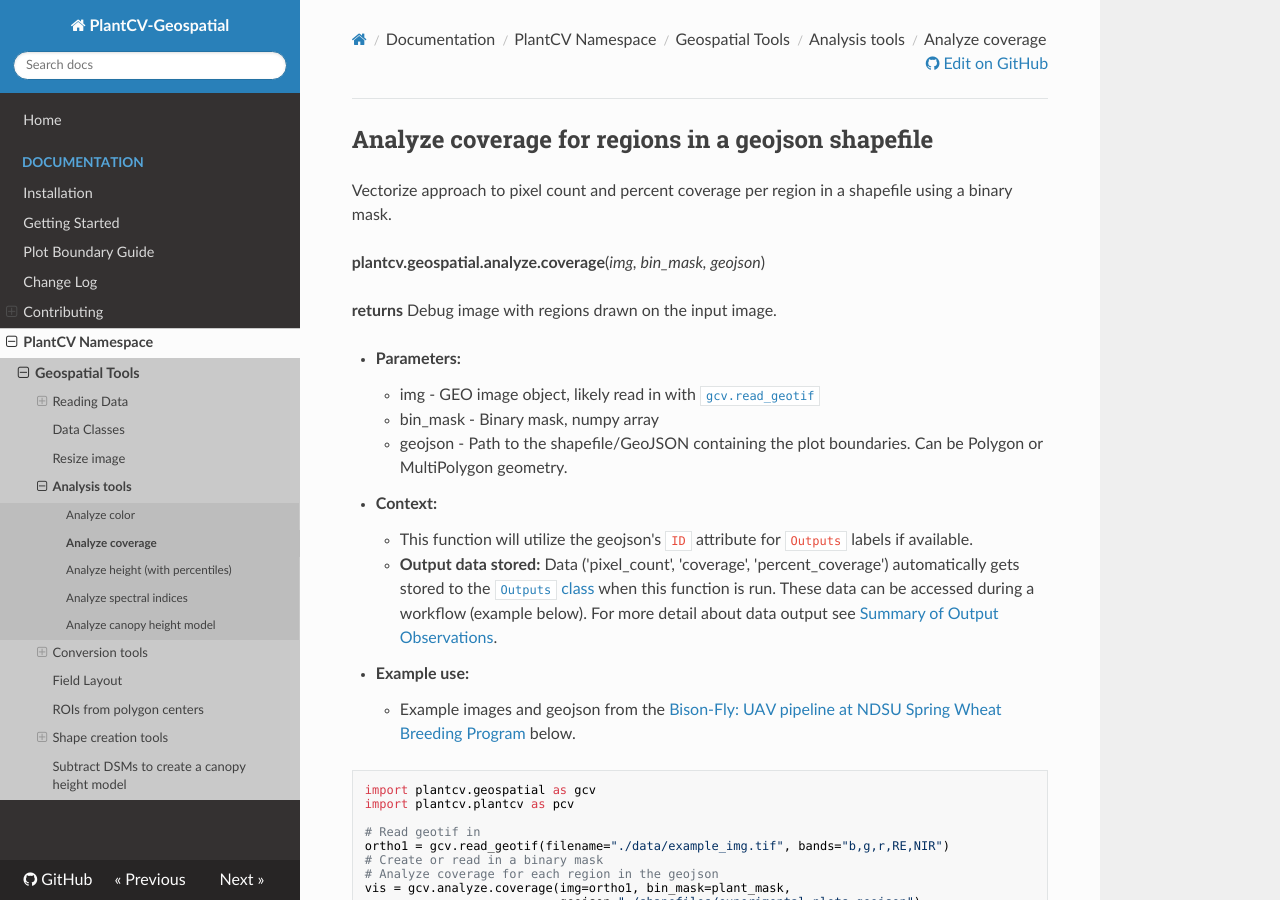
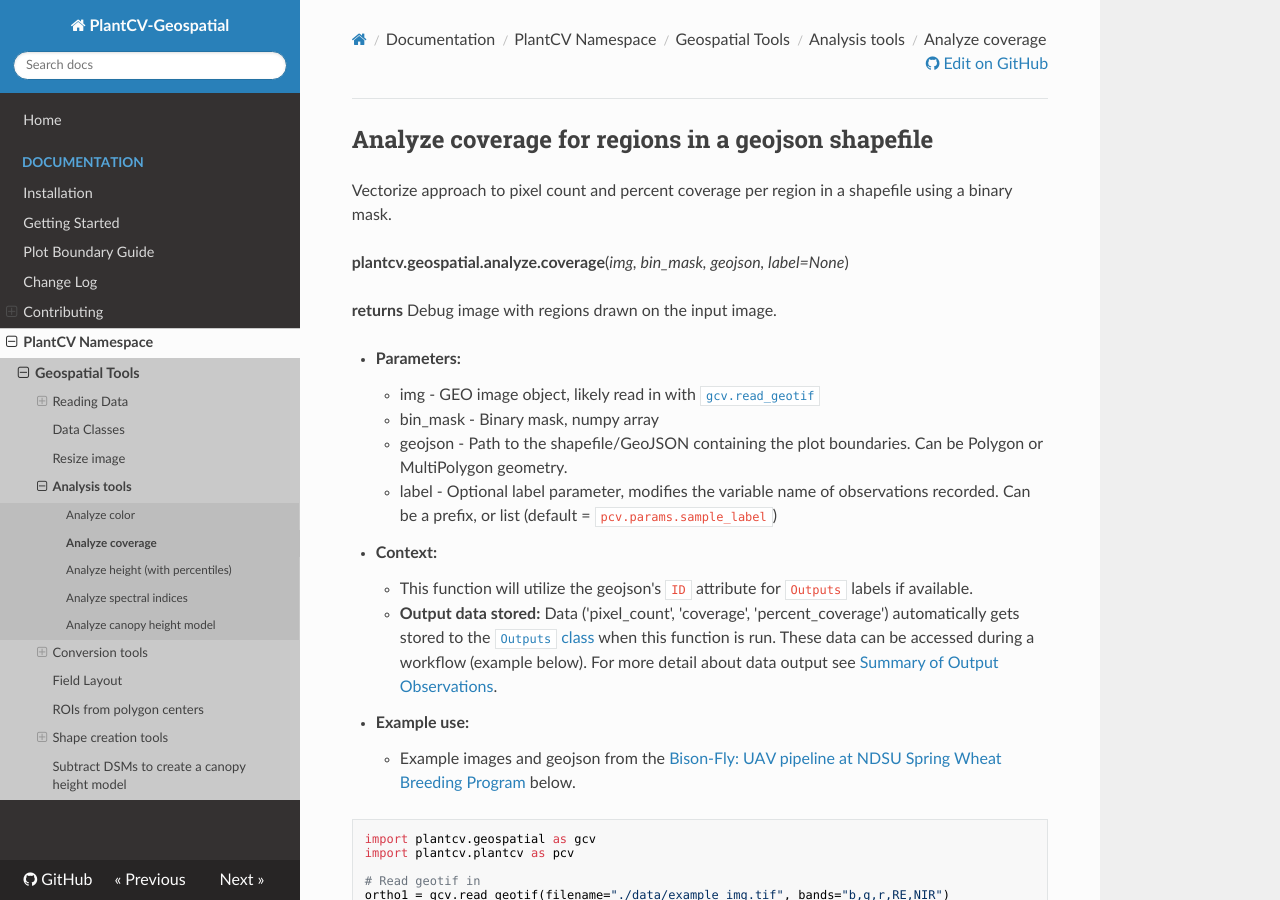
Before and after one commit to danforthcenter/plantcv-geospatial, an MkDocs documentation site: the page built from docs/analyze_coverage.md, in a window 1280 px wide and 900 px high. Built offline with MkDocs 1.6.1, drawn with Linux system fonts in a browser that asks for light colours; nearby versions of some CDN libraries.

Commit message:
Update documentation to include label parameter

```diff
--- a/docs/analyze_coverage.md
+++ b/docs/analyze_coverage.md
@@ -2,7 +2,7 @@
 
 Vectorize approach to pixel count and percent coverage per region in a shapefile using a binary mask.
 
-**plantcv.geospatial.analyze.coverage**(*img, bin_mask, geojson*)
+**plantcv.geospatial.analyze.coverage**(*img, bin_mask, geojson, label=None*)
 
 **returns** Debug image with regions drawn on the input image.
 
@@ -10,6 +10,7 @@
     - img - GEO image object, likely read in with [`gcv.read_geotif`](read_geotif.md)
     - bin_mask - Binary mask, numpy array
     - geojson - Path to the shapefile/GeoJSON containing the plot boundaries. Can be Polygon or MultiPolygon geometry.
+    - label - Optional label parameter, modifies the variable name of observations recorded. Can be a prefix, or list (default = `pcv.params.sample_label`)
 
 - **Context:**
     - This function will utilize the geojson's `ID` attribute for `Outputs` labels if available.
```
Also changed, not shown: docs/analyze_color.md (+1 -0 lines), docs/changelog.md (+1 -1 lines).
